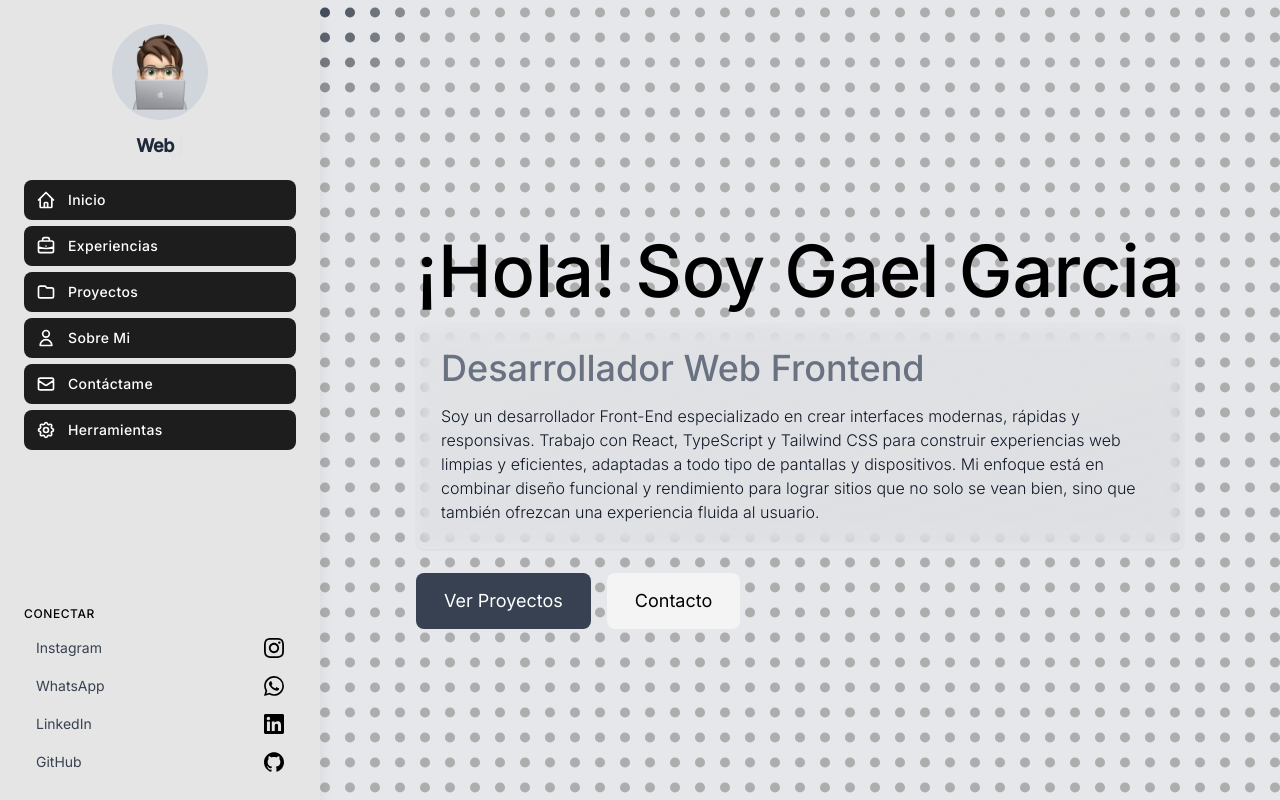
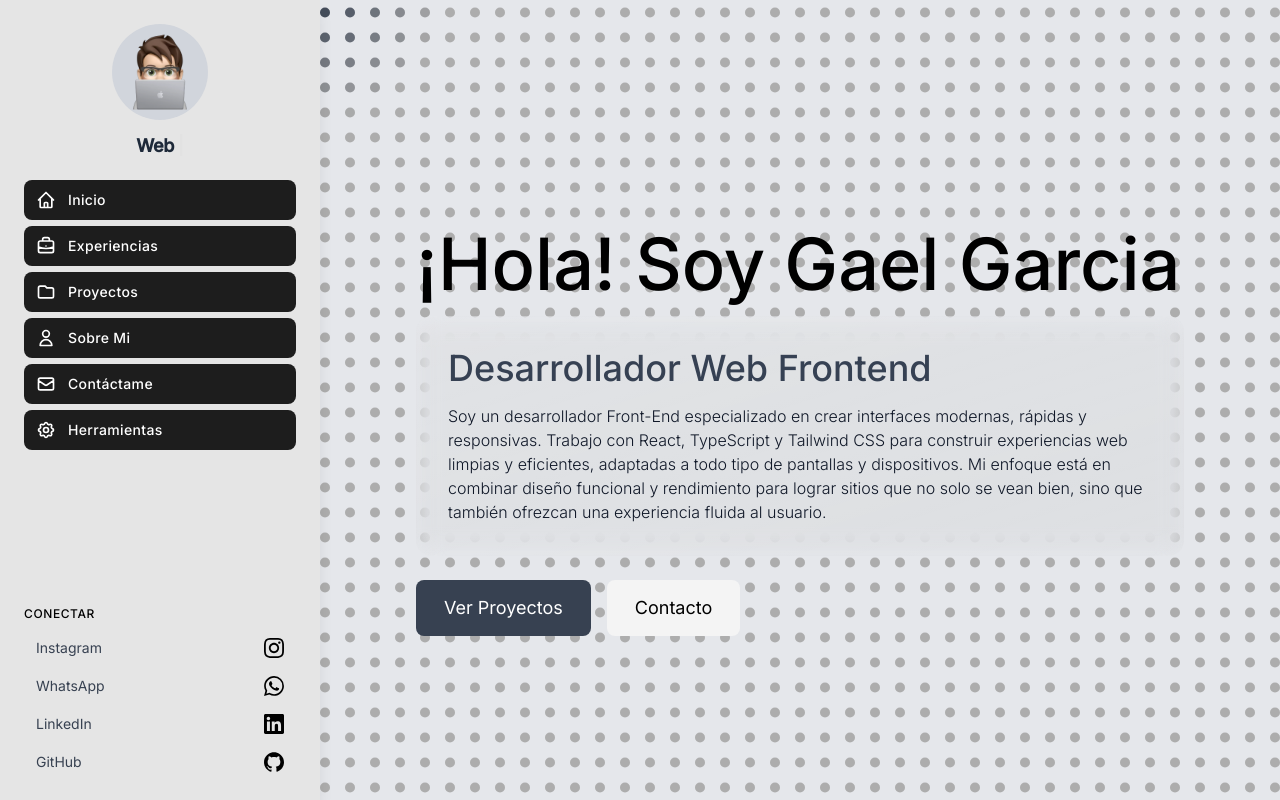
Before and after one commit to Galleee2002/Gael_Garcia_Portfolio, a React (Vite) app: page / in a window 1280 px wide. Shown: the top 800 px of the page. Built offline with nearby package versions, Linux system fonts and the light colour scheme; no server answers.

Commit message:
Refactor Hero component styling: update background gradient and text colors for improved readability and visual consistency.

```diff
--- a/src/components/organisms/Hero/Hero.tsx
+++ b/src/components/organisms/Hero/Hero.tsx
@@ -47,11 +47,11 @@ const Hero: React.FC<HeroProps> = ({
           >
             {title}
           </h1>
-          <div className="bg-gradient-to-br from-white/8 via-white/4 to-transparent backdrop-blur-md border border-white/5 rounded-lg p-4 md:p-6 shadow-sm shadow-black/5">
+          <div className="bg-gradient-to-br from-white/10 via-white/5 to-transparent backdrop-blur-md rounded-2xl p-6 md:p-8">
             <div ref={subtitleReveal.ref} className={subtitleReveal.className}>
               <Text
                 variant="h2"
-                color="text-gray-500"
+                color="text-gray-700"
                 className="text-2xl sm:text-3xl md:text-4xl"
               >
                 {subtitle}
@@ -61,7 +61,7 @@ const Hero: React.FC<HeroProps> = ({
               ref={descriptionReveal.ref}
               className={`${descriptionReveal.className} mt-3 md:mt-4`}
             >
-              <Text variant="p" className="text-sm sm:text-base text-gray-600">
+              <Text variant="p" className="text-sm sm:text-base text-gray-700">
                 {description}
               </Text>
             </div>
```
